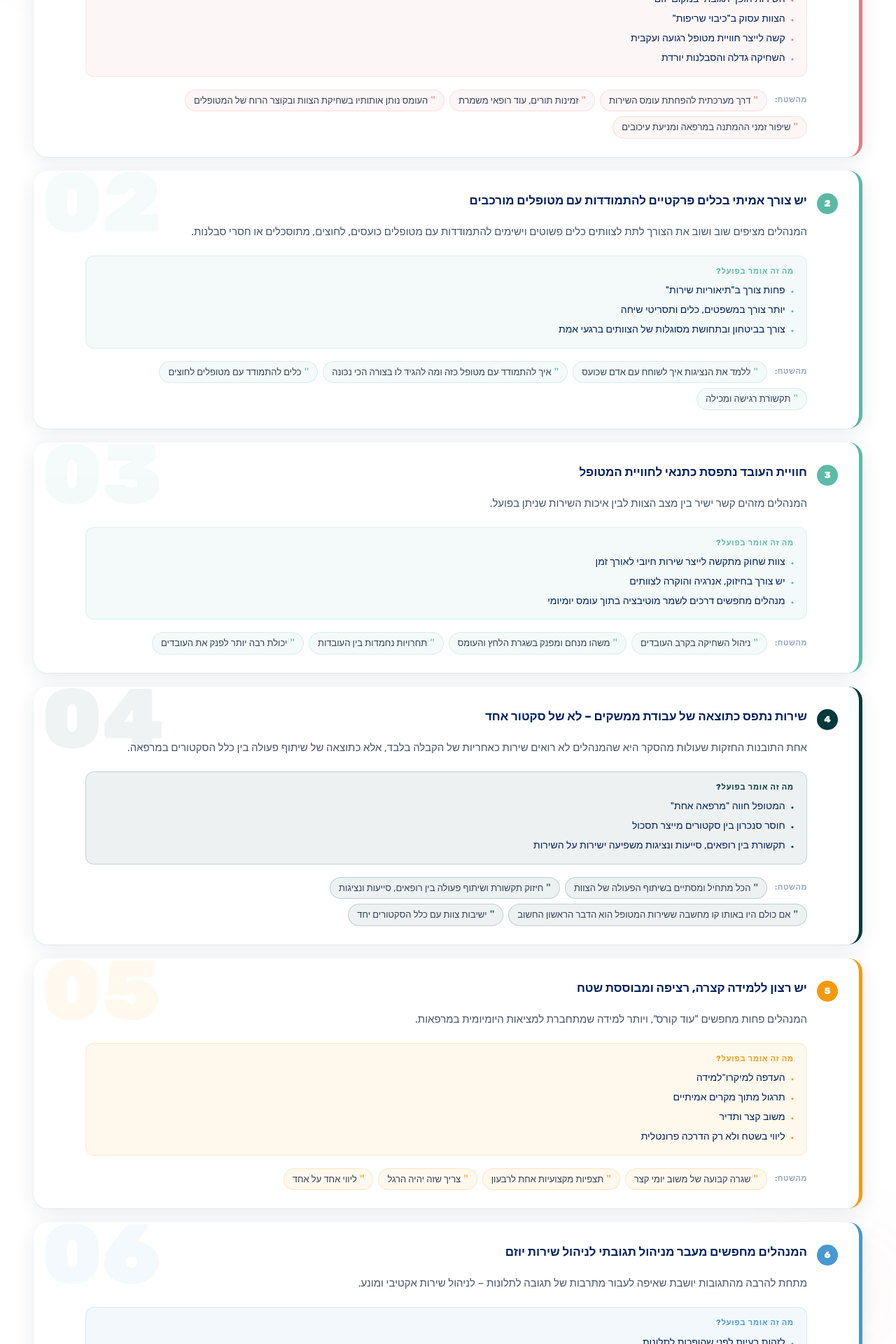
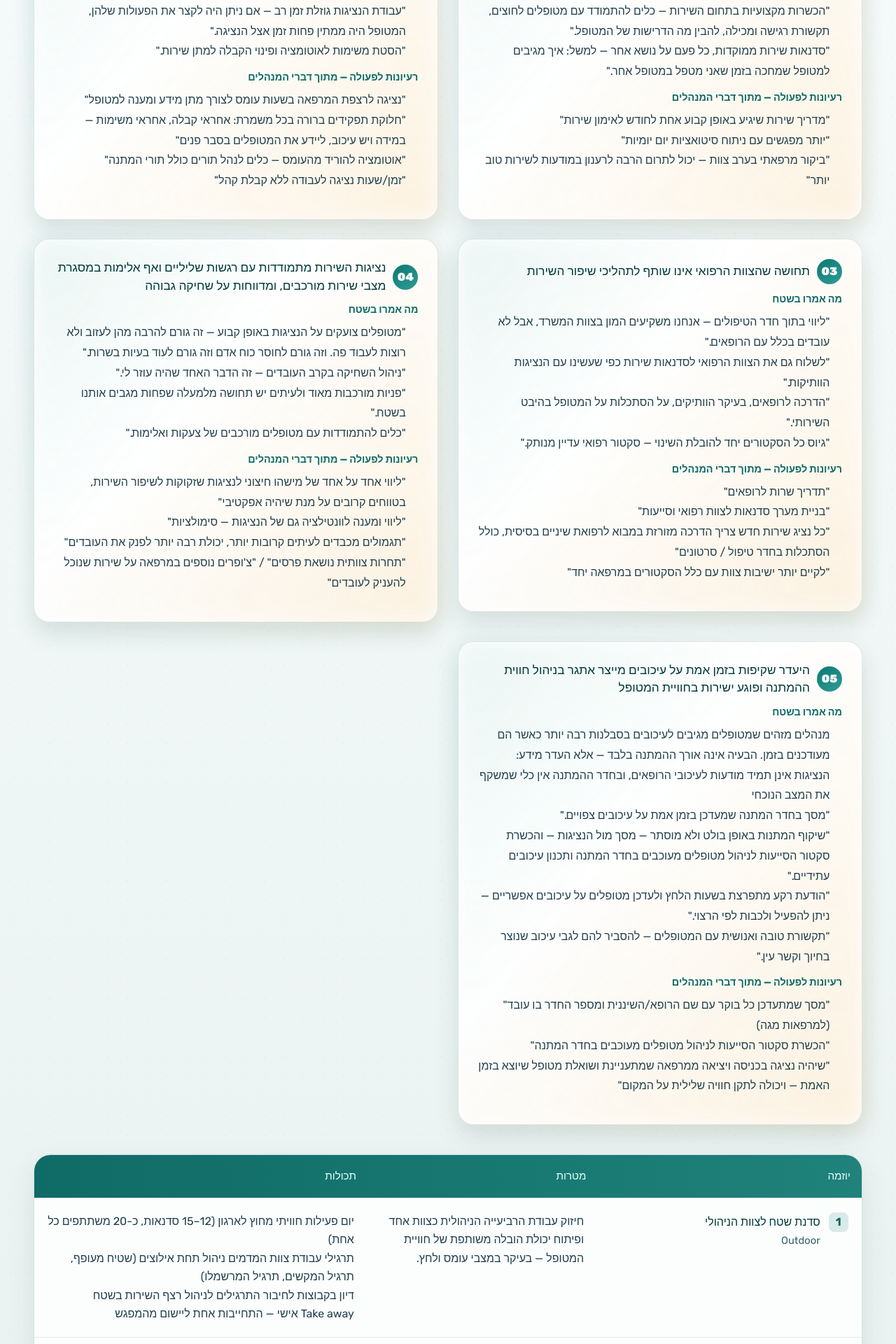
Before and after one commit to Dorvad/Maccabi-dent-insights-, a React (Vite) app: page / in a window 1280 px wide. Shown: the part 6940-8860 px from the top of the page at 70% size. Built offline with nearby package versions, Linux system fonts and the light colour scheme.

Commit message:
Refine insights layout and remove duplicate legacy section

```diff
--- a/src/App.tsx
+++ b/src/App.tsx
@@ -8,7 +8,6 @@ import S5Challenges from './components/sections/S5Challenges'
 import S6Heatmap from './components/sections/S6Heatmap'
 import S7Strengthen from './components/sections/S7Strengthen'
 import S8Learning from './components/sections/S8Learning'
-import S9Voices from './components/sections/S9Voices'
 import S11Takeaway from './components/sections/S11Takeaway'
 
 export default function App() {
@@ -23,7 +22,6 @@ export default function App() {
       <S6Heatmap />
       <S7Strengthen />
       <S8Learning />
-      <S9Voices />
       <S11Takeaway />
     </div>
   )
--- a/src/styles/index.css
+++ b/src/styles/index.css
@@ -409,52 +409,61 @@
     position: relative;
     overflow: hidden;
     background:
-      radial-gradient(1100px 500px at 20% -10%, rgba(90,185,165,0.2), transparent),
-      radial-gradient(900px 450px at 85% 0%, rgba(0,164,180,0.18), transparent),
-      linear-gradient(165deg, #0b2a4a 0%, #0d3557 48%, #114770 100%);
+      radial-gradient(1100px 460px at 15% -15%, rgba(90,185,165,0.18), transparent),
+      radial-gradient(900px 420px at 95% 0%, rgba(245,153,12,0.14), transparent),
+      linear-gradient(180deg, #f7fbfc 0%, #eef6f5 52%, #e7f0ef 100%);
+    border-top: 1px solid rgba(0, 58, 58, 0.08);
+    border-bottom: 1px solid rgba(0, 58, 58, 0.08);
   }
   .insight-showcase__lights {
     position: absolute; inset: 0; pointer-events: none;
-    background-image: radial-gradient(rgba(255,255,255,0.12) 1.2px, transparent 0);
-    background-size: 24px 24px;
-    opacity: .2;
+    background-image: radial-gradient(rgba(0,58,58,0.08) 1px, transparent 0);
+    background-size: 28px 28px;
+    opacity: .45;
   }
-  .insight-showcase__container { position: relative; z-index: 1; padding-top: 4.5rem; padding-bottom: 5rem; }
-  .insight-showcase__title { text-align:center; color:#fff; margin:0 0 .4rem; font-size:clamp(1.7rem,3vw,2.6rem); }
-  .insight-showcase__subtitle { text-align:center; color:#9fe9f0; margin:0 0 2rem; font-weight:600; }
-  .insight-showcase__grid { display:grid; gap:1rem; grid-template-columns:repeat(auto-fit,minmax(280px,1fr)); }
+  .insight-showcase__container { position: relative; z-index: 1; padding-top: 5rem; padding-bottom: 6rem; }
+  .insight-showcase__title { text-align:center; color:#003a3a; margin:0 0 .4rem; font-size:clamp(1.9rem,3vw,2.9rem); }
+  .insight-showcase__subtitle { text-align:center; color:#285f5a; margin:0 auto 2.6rem; font-weight:600; max-width: 42rem; }
+  .insight-showcase__grid { display:grid; gap:1.3rem; grid-template-columns:repeat(auto-fit,minmax(320px,1fr)); }
 
   .insight-showcase-card {
     position: relative;
-    padding: 1.2rem;
+    padding: 1.4rem;
     border-radius: 22px;
-    border: 1px solid rgba(255,255,255,.18);
-    background: linear-gradient(160deg, rgba(255,255,255,.16), rgba(255,255,255,.04));
-    box-shadow: 0 14px 40px rgba(0,0,0,.25);
-    backdrop-filter: blur(8px);
+    border: 1px solid rgba(0,58,58,.12);
+    background: linear-gradient(170deg, rgba(255,255,255,.96), rgba(255,255,255,.86));
+    box-shadow: 0 16px 34px rgba(0,58,58,.12);
+    backdrop-filter: blur(4px);
     transform-style: preserve-3d;
     transition: transform .35s ease, box-shadow .35s ease;
   }
-  .insight-showcase-card:hover { transform: translateY(-4px) rotateX(3deg); box-shadow: 0 20px 48px rgba(0,0,0,.32); }
-  .insight-showcase-card__glow { position:absolute; inset:-2px; border-radius:22px; background:linear-gradient(130deg, rgba(90,185,165,.35), transparent 40%, rgba(0,164,180,.35)); filter: blur(16px); opacity:.65; z-index:-1; }
+  .insight-showcase-card:hover { transform: translateY(-6px); box-shadow: 0 24px 40px rgba(0,58,58,.16); }
+  .insight-showcase-card__glow { position:absolute; inset:-2px; border-radius:22px; background:linear-gradient(130deg, rgba(90,185,165,.2), transparent 40%, rgba(245,153,12,.2)); filter: blur(16px); opacity:.65; z-index:-1; }
   .insight-showcase-card__header { display:flex; align-items:center; gap:10px; margin-bottom:.7rem; }
-  .insight-showcase-card__id { min-width:34px; height:34px; border-radius:50%; display:grid; place-items:center; color:#06233d; font-weight:800; background: radial-gradient(circle at 30% 30%, #34C38F, #00A4B4); }
-  .insight-showcase-card h3 { margin:0; color:#fff; font-size:1.06rem; line-height:1.48; }
-  .insight-showcase-card__section p { margin:0 0 .45rem; font-weight:700; color:#9fe9f0; font-size:.9rem; }
-  .insight-showcase-card__section ul, .insight-showcase-card__section ol { margin:0 0 .75rem; padding-inline-start:1.1rem; color:rgba(255,255,255,.92); line-height:1.75; }
+  .insight-showcase-card__id { min-width:36px; height:36px; border-radius:50%; display:grid; place-items:center; color:#fff; font-weight:800; background: linear-gradient(145deg, #0d7771, #2f9d96); }
+  .insight-showcase-card h3 { margin:0; color:#003a3a; font-size:1.08rem; line-height:1.48; }
+  .insight-showcase-card__section p { margin:0 0 .45rem; font-weight:700; color:#0f6b66; font-size:.9rem; }
+  .insight-showcase-card__section ul, .insight-showcase-card__section ol { margin:0 0 .75rem; padding-inline-start:1.1rem; color:#23414d; line-height:1.8; }
 
-  .initiative-panel { margin-top:2rem; border-radius:22px; border:1px solid rgba(255,255,255,.18); background:rgba(255,255,255,.08); overflow:hidden; }
-  .initiative-panel__head { display:grid; grid-template-columns: 1.15fr 1fr 1.45fr; background:rgba(0,0,0,.15); }
-  .initiative-panel__head h3 { margin:0; padding:1rem; color:#aeeaf0; font-size:.95rem; }
-  .initiative-row { display:grid; grid-template-columns: 1.15fr 1fr 1.45fr; border-top:1px solid rgba(255,255,255,.12); }
+  .initiative-panel { margin-top:2.6rem; border-radius:24px; border:1px solid rgba(0,58,58,.15); background:rgba(255,255,255,.86); overflow:hidden; box-shadow: 0 16px 40px rgba(0,58,58,.1); }
+  .initiative-panel__head { display:grid; grid-template-columns: 1.15fr 1fr 1.45fr; background:linear-gradient(90deg, #0f6b66, #1f827b); }
+  .initiative-panel__head h3 { margin:0; padding:1.2rem 1rem; color:#e8fffb; font-size:.95rem; }
+  .initiative-row { display:grid; grid-template-columns: 1.15fr 1fr 1.45fr; border-top:1px solid rgba(0,58,58,.1); }
   .initiative-row > * { padding:1rem; }
-  .initiative-row__name { display:flex; gap:.75rem; align-items:flex-start; color:#fff; }
-  .initiative-row__name span { min-width:28px; height:28px; border-radius:8px; display:grid; place-items:center; background:rgba(90,185,165,.22); font-weight:700; }
-  .initiative-row__name h4 { margin:.1rem 0 .2rem; font-size:1rem; color:#fff; }
-  .initiative-row__name p { margin:0; color:#9fe9f0; font-size:.92rem; }
-  .initiative-row__goal { margin:0; color:rgba(255,255,255,.92); line-height:1.6; }
-  .initiative-row__contents { margin:0; padding-inline-start:1rem; color:rgba(255,255,255,.92); line-height:1.6; }
-  .initiative-panel__note { margin:0; padding:.9rem 1.2rem; font-size:.85rem; color:rgba(255,255,255,.78); border-top:1px solid rgba(255,255,255,.12); }
+  .initiative-row__name { display:flex; gap:.75rem; align-items:flex-start; color:#173645; }
+  .initiative-row__name span { min-width:28px; height:28px; border-radius:8px; display:grid; place-items:center; background:rgba(31,130,123,.16); color:#0e6660; font-weight:700; }
+  .initiative-row__name h4 { margin:.1rem 0 .2rem; font-size:1rem; color:#003a3a; }
+  .initiative-row__name p { margin:0; color:#39616e; font-size:.92rem; }
+  .initiative-row__goal { margin:0; color:#1f3f4c; line-height:1.65; }
+  .initiative-row__contents { margin:0; padding-inline-start:1rem; color:#1f3f4c; line-height:1.65; }
+  .initiative-panel__note { margin:0; padding:1rem 1.2rem; font-size:.86rem; color:#436170; border-top:1px solid rgba(0,58,58,.1); background: rgba(239, 248, 248, 0.9); }
+
+  @media (min-width: 1280px) {
+    .insight-showcase__container { max-width: 1460px; padding-top: 6rem; padding-bottom: 7rem; }
+    .insight-showcase__grid { gap: 1.7rem; grid-template-columns:repeat(2,minmax(0,1fr)); }
+    .insight-showcase-card { padding: 1.75rem; }
+    .initiative-row > * { padding: 1.25rem 1.2rem; }
+  }
 
   @media (max-width: 980px) {
     .initiative-panel__head { display:none; }
```
